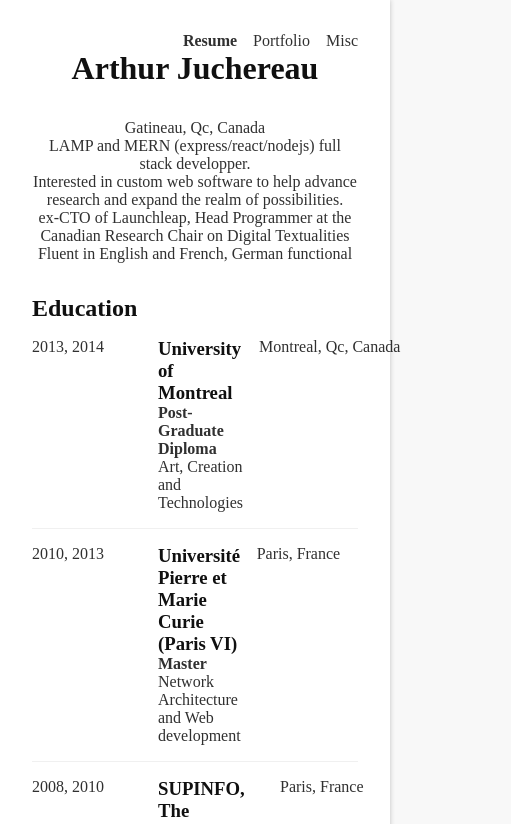
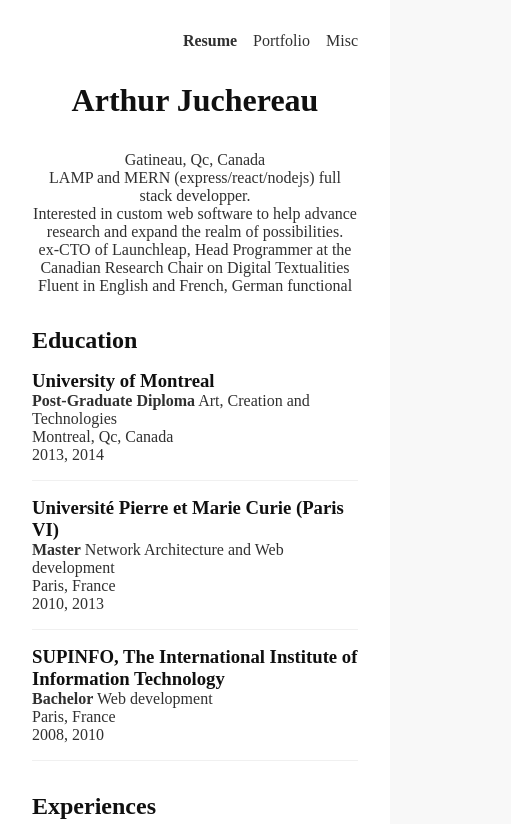
Before and after one commit to PookMook/Me.js, a React app: page /resume in a window 390 px wide. Shown: the top 824 px of the page, 511 px wide, since content can reach past the window. Built offline with nearby package versions, Linux system fonts and the light colour scheme.

Commit message:
Responsive CSS and unignore dist

```diff
--- a/src/css/demo.css
+++ b/src/css/demo.css
@@ -384,6 +384,7 @@
   padding:1em 0;
 }
 article.line {
+  display:-webkit-flex;
   display:flex;
 }
 article.line > div{
@@ -397,6 +398,29 @@
   flex:0 0 150px;
   margin-left:1em;
 }
+@media only screen AND (max-width:660px){
+  article.line {
+    -webkit-flex-direction:column;
+    flex-direction: column;
+  }
+  article.line > div{
+    flex: 1 1 auto;
+  }
+  article.line > p:first-child{
+    flex:0 0 auto;
+    margin-right: 0em;
+    order:3;
+  }
+  article.line > p:last-child{
+    flex:0 0 auto;
+    margin-left:0em;
+  }
+  #page > header > nav {
+    margin-bottom: 2em;
+  }
+}
+
+
 article.achivement{
   padding:1em;
 }
@@ -410,9 +434,13 @@
 li a.list{
   display:block;
   color:#0d0957;
+  max-width: 100%;
+  overflow: hidden;
 }
 a.external{
   margin-top: 0.5em;
   display:block;
   color:#0d0957;
+  max-width: 100%;
+  overflow: hidden;
 }
--- a/src/js/redux/reducers.js
+++ b/src/js/redux/reducers.js
@@ -100,7 +100,7 @@
         link:"http://anthologia.ecrituresnumeriques.ca/"
       },
       {
-        title:"Me",
+        title:"Me.js",
         description:"Didn't had a Resume up to date, didn't found a simple generator online, made one. Made using react, react-router, Redux, github-pages",
         scope:"Personal project",
         version:"v.0.1.0",
```
Also changed, not shown: 10 other files (tests, documents, lock files or other folders).
